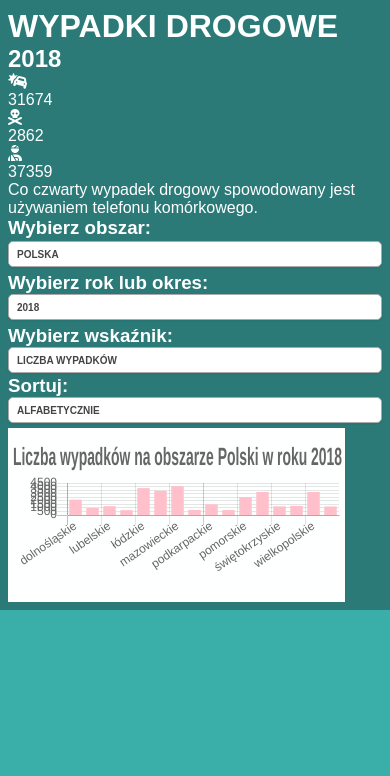
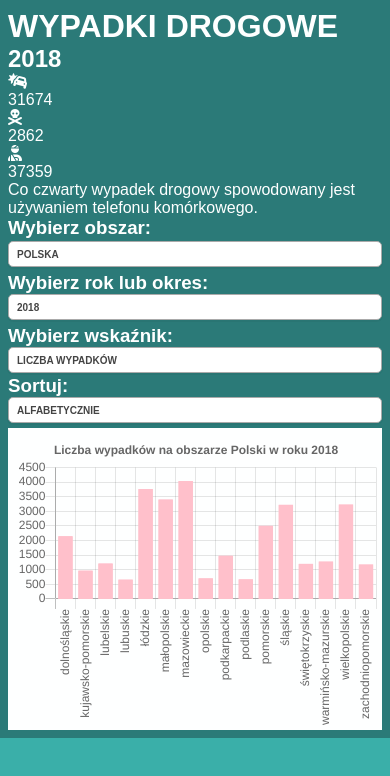
Before and after one commit to konradkoc/Wypadki-drogowe, a React (Create React App) app: page / in a window 390 px wide. Shown: the top 776 px of the page. Built offline with nearby package versions, Linux system fonts and the light colour scheme.

Commit message:
add more responsivness to chart, labeles direction and font size change based on window size

```diff
--- a/src/App.css
+++ b/src/App.css
@@ -25,7 +25,6 @@ body {
 .chart {
 	background-color: var(--font-white-color);
 	padding: .3rem;
-	width: 90%;
 }
 
 .select-style {
--- a/src/App.js
+++ b/src/App.js
@@ -3,6 +3,7 @@ import './App.css';
 import Counter from './components/counter/Counter'
 import Chart from './components/chart/Chart'
 import SelectsContainer from './components/selects/SelectsContainer'
+
 
 
 const App = () => (
@@ -13,7 +14,6 @@ const App = () => (
       <SelectsContainer />
       <Chart />
   </div>
-
 )
 
-export default App;
+export default App
--- a/src/components/chart/Chart.js
+++ b/src/components/chart/Chart.js
@@ -1,8 +1,10 @@
 import React from 'react'
 import { connect } from 'react-redux'
 import { Bar } from 'react-chartjs-2'
+import { labalesDirection, titleSize } from './chart.utils'
 
-const Chart = ( {chart:{ color, labelsForTheGraph, dataForTheGraph, title }} ) => (
+
+const Chart = ( {chart:{ color, labelsForTheGraph, dataForTheGraph, title } } ) => (
     <div className = 'container chart'>
         <Bar
             data={{
@@ -16,33 +18,30 @@ const Chart = ( {chart:{ color, labelsForTheGraph, dataForTheGraph, title }} ) =
                 }]
             }}
             width={100}
-            height={50}
+            height={80}
             redraw
             options={{
                 title: {
-                    display:true,
-                    fontSize:25,
+                    display: true,
+                    fontSize: titleSize(window.innerWidth),
                     text: title,
                 },
                 legend: {display:false},
                 scales: {
                     yAxes: [{
                         ticks: {
-                            beginAtZero: true
+                            beginAtZero: true,
                         }
-                    }]
+                    }],
+                    xAxes: labalesDirection(window.innerWidth, labelsForTheGraph)
                 }
             }}
         />
     </div>
     )
 
-
-
-
-
 const mapStateToProps = state => ({
-    chart: state.chart
+    chart: state.chart,
     })
 
 
--- /dev/null
+++ b/src/components/chart/chart.utils.js
@@ -0,0 +1,28 @@
+export const labalesDirection = (width, labels) => (
+    //adding option to chart depending on width and labels.length, to change text direction on mobiles
+    width < 500 && labels.length > 10 ?
+        [{
+            ticks: {
+                autoSkip: false,
+                maxRotation: 90,
+                minRotation: 90
+            }
+        }]
+    : []
+)
+
+export const titleSize = width => {
+
+    if (width < 500) {
+        return 12
+    } else if (width < 850) {
+        return 14
+    } else if (width < 1000) {
+        return 18
+    } else if (width < 1200) {
+        return 20
+    } else {
+        return 25
+    }
+
+}
```
